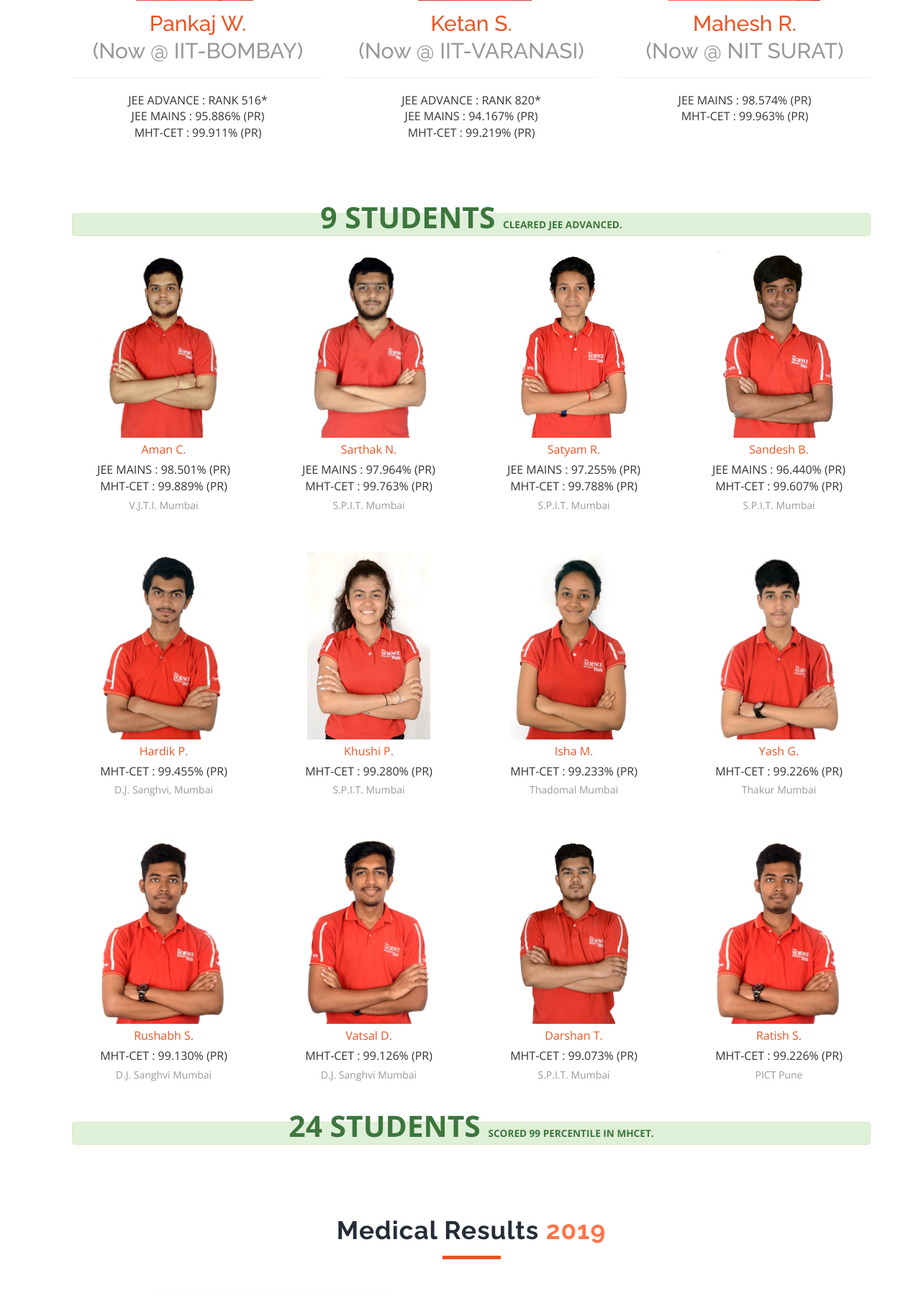
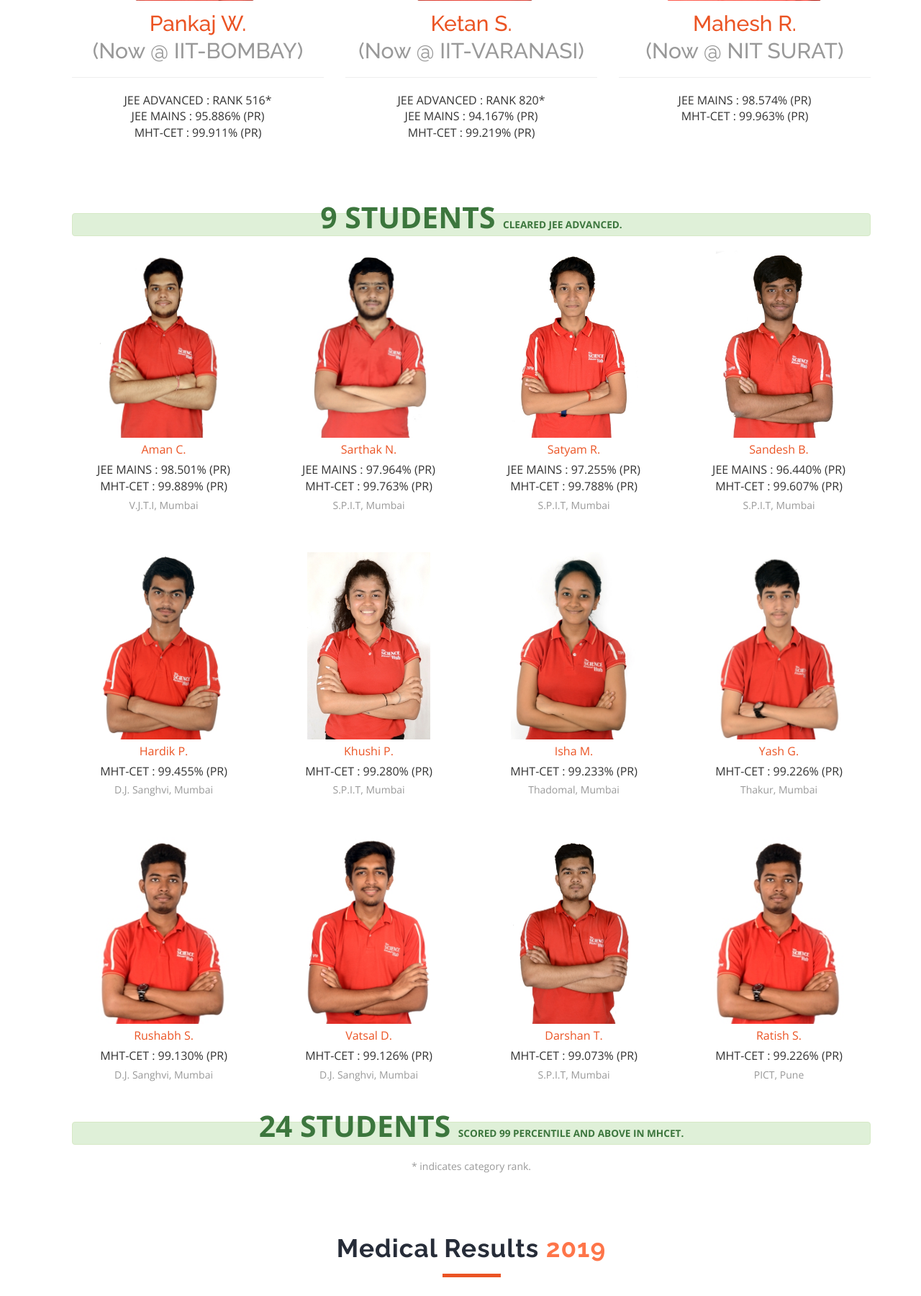
Before and after one commit to sunil007/tsphweb, a PHP site: page /result_2019.php in a window 1280 px wide. Shown: the part 1834-3634 px from the top of the page at 72% size. Run offline with PHP 8.4, Linux system fonts and the light colour scheme.

Commit message:
Modified stated changes in result 2018 and 2019 pages and changed color of mobile number in header+footer

```diff
--- a/css/JiSlider.css
+++ b/css/JiSlider.css
@@ -110,7 +110,7 @@
     padding: 0 30px;
     left:0%;
     right: 0;
-    bottom: 20%;
+    bottom: 2%;
     margin: auto;
     text-align: center;
 }
--- a/gallery.php
+++ b/gallery.php
@@ -16,10 +16,10 @@
 	</div>
 <!-- //banner -->
 
-	<!-- Modal2 -->
+	<!-- Modal2 >
 	<div class="modal fade" id="myModal3" tabindex="-1" role="dialog">
 		<div class="modal-dialog">
-		<!-- Modal content-->
+		<!-- Modal content>
 			<div class="modal-content">
 				<div class="modal-header">
 					<button type="button" class="close" data-dismiss="modal">&times;</button>
@@ -45,7 +45,7 @@
 
 <div class="contact">
 	<div class="container">
-		<h3 class="w3l_header w3_agileits_header">Our <span>Gallery</span></h3>
+		<h3 class="w3l_header w3_agileits_header">Our <span>Memories</span></h3>
 		<div class="inner_w3l_agile_grids-gal">
 			<div class="col-md-4 gallery-grid gallery1">
 				<a href="images/gallery/TSPH Classroom.jpg" class="swipebox"><img src="images/gallery/TSPH Classroom.jpg" class="img-responsive" alt="/">
--- a/include/footer.php
+++ b/include/footer.php
@@ -31,16 +31,16 @@
 					<p><b>BHAYANDAR BRANCH</b></p>
 					<p>First Floor, Ashoka Shopping Centre, Navghar Road,Near Shani Mandir, Near Railway Station, Bhayandar (E),</p>
 					<a class="agile-icon" href="https://goo.gl/maps/PTt6feQ9M98xwtnS9" style="color:#f24141; font-size:1.7em;"> <i class="fa fa-map-marker"></i></a>
-					<a href="tel:+918652375375" style="font-size:16px; color:white;" onMouseOver="this.style.color='cyan'"onMouseOut="this.style.color='#fff'">8652 375 375</a><a style="color:white;"> |</a>
-					<a href="tel:+918652374374" style="font-size:16px; color:white;" onMouseOver="this.style.color='cyan'"onMouseOut="this.style.color='#fff'">8652 374 374</a>
+					<a href="tel:+918652375375" style="font-size:16px; color:#1173f2;" onMouseOver="this.style.color='#00ba66'"onMouseOut="this.style.color='#1173f2'">8652 375 375</a><a style="color:white;"> |</a>
+					<a href="tel:+918652374374" style="font-size:16px; color:#1173f2;" onMouseOver="this.style.color='#00ba66'"onMouseOut="this.style.color='#1173f2'">8652 374 374</a>
 					<div style='height:20px'></div>
 				</div>
 				<div class="col-md-6 nopadding">
 					<p><b>MIRAROAD BRANCH</b></p>
 					<p>D/232, First Floor, Shanti Shopping Centre, Near Railway Station, Mira Road (E),</p>
 					<a class="agile-icon" href="https://g.page/TSPH-miraroad?share" style="color:#f24141; font-size:1.7em;"> <i class="fa fa-map-marker"></i></a>
-					<a href="tel:+918652371371" style="font-size:16px; color:white;" onMouseOver="this.style.color='cyan'"onMouseOut="this.style.color='#fff'">8652 371 371</a><a style="color:white;"> |</a>
-					<a href="tel:+918652373373" style="font-size:16px; color:white;" onMouseOver="this.style.color='cyan'"onMouseOut="this.style.color='#fff'">8652 373 373</a>
+					<a href="tel:+918652371371" style="font-size:16px; color:#1173f2;" onMouseOver="this.style.color='#00ba66'"onMouseOut="this.style.color='#1173f2'">8652 371 371</a><a style="color:white;"> |</a>
+					<a href="tel:+918652373373" style="font-size:16px; color:#1173f2;" onMouseOver="this.style.color='#00ba66'"onMouseOut="this.style.color='#1173f2'">8652 373 373</a>
 					<div style='height:20px'></div>
 
 				</div>
--- a/include/topNav.php
+++ b/include/topNav.php
@@ -26,11 +26,11 @@
 					</a>
 				</li>
 				<li>
-					<a href="tel:+918652375375" style='font-size:15px;' onMouseOver="this.style.color='cyan'"onMouseOut="this.style.color='#fff'">
+					<a href="tel:+918652375375" style='font-size:15px;' onMouseOver="this.style.color='#1173f2'"onMouseOut="this.style.color='#fff'">
 						<b class="fa fa-phone" aria-hidden="true"></b> +91 8652-375-375
 					</a>
 					<span style="border-left: 1px solid #cfcfcf;margin-left: 3px;">&nbsp;</span>
-					<a href="tel:+918652373373" style='font-size:15px;' onMouseOver="this.style.color='cyan'"onMouseOut="this.style.color='#fff'">
+					<a href="tel:+918652373373" style='font-size:15px;' onMouseOver="this.style.color='#1173f2'"onMouseOut="this.style.color='#fff'">
 						<b class="fa fa-phone" aria-hidden="true"></b> +91 8652-373-373
 					</a>
 				</li>
--- a/result_2019.php
+++ b/result_2019.php
@@ -75,7 +75,7 @@
 							<div class="studentdetail text-left"><h2>(Now @ IIT-HYDERABAD)</h2></div>
 							<hr>
 							<div class="studentname text-left">
-								JEE ADVANCE : RANK 437* <br>
+								JEE ADVANCED : RANK 437* <br>
 								<div style="height:10px;"></div>
 								JEE MAINS : 99.065% (PR) <br>
 								<div style="height:10px;"></div>
@@ -96,7 +96,7 @@
 						<div class="studentdetail text-center"><h2>(Now @ IIT-BOMBAY)</h2></div>
 						<hr>
 						<div class="text-center">
-							JEE ADVANCE : RANK 516* <br>
+							JEE ADVANCED : RANK 516* <br>
 							JEE MAINS : 95.886% (PR) <br>
 							MHT-CET : 99.911% (PR)
 						</div>
@@ -109,7 +109,7 @@
 						<div class="studentdetail text-center"><h2>(Now @ IIT-VARANASI)</h2></div>
 						<hr>
 						<div class="text-center">
-							JEE ADVANCE : RANK 820* <br>
+							JEE ADVANCED : RANK 820* <br>
 							JEE MAINS : 94.167% (PR) <br>
 							MHT-CET : 99.219% (PR)
 						</div>
@@ -151,7 +151,7 @@
 							JEE MAINS : 98.501% (PR) <br>
 							MHT-CET : 99.889% (PR)
 						</div>
-						<div class="studentdetail text-center">V.J.T.I. Mumbai</div>
+						<div class="studentdetail text-center">V.J.T.I, Mumbai</div>
 					</div>
 					<!-- SARTHAK N. -->
 					<div class="col-md-3 col-sm-6 wthree_services_grid_right">
@@ -161,7 +161,7 @@
 							JEE MAINS : 97.964%  (PR) <br>
 							MHT-CET : 99.763%  (PR)
 						</div>
-						<div class="studentdetail text-center">S.P.I.T. Mumbai</div>
+						<div class="studentdetail text-center">S.P.I.T, Mumbai</div>
 					</div>
 					<!-- SATYAM R. -->
 					<div class="col-md-3 col-sm-6 wthree_services_grid_right">
@@ -171,7 +171,7 @@
 							JEE MAINS : 97.255% (PR) <br>
 							MHT-CET : 99.788%  (PR)
 						</div>
-						<div class="studentdetail text-center">S.P.I.T. Mumbai</div>
+						<div class="studentdetail text-center">S.P.I.T, Mumbai</div>
 					</div>
 					<!-- SANDESH B. -->
 					<div class="col-md-3 col-sm-6 wthree_services_grid_right">
@@ -181,7 +181,7 @@
 							JEE MAINS : 96.440% (PR) <br>
 							MHT-CET : 99.607% (PR)
 						</div>
-						<div class="studentdetail text-center">S.P.I.T. Mumbai</div>
+						<div class="studentdetail text-center">S.P.I.T, Mumbai</div>
 					</div>
 
 					<div class="col-md-12">
@@ -204,7 +204,7 @@
 						<div class="text-center">
 							MHT-CET : 99.280% (PR)
 						</div>
-						<div class="studentdetail text-center">S.P.I.T. Mumbai</div>
+						<div class="studentdetail text-center">S.P.I.T, Mumbai</div>
 					</div>
 					<!-- ISHA M. -->
 					<div class="col-md-3 col-sm-6 wthree_services_grid_right">
@@ -213,7 +213,7 @@
 						<div class="text-center">
 							MHT-CET : 99.233% (PR)
 						</div>
-						<div class="studentdetail text-center">Thadomal Mumbai</div>
+						<div class="studentdetail text-center">Thadomal, Mumbai</div>
 					</div>
 					<!-- YASH G. -->
 					<div class="col-md-3 col-sm-6 wthree_services_grid_right">
@@ -222,7 +222,7 @@
 						<div class="text-center">
 							MHT-CET : 99.226% (PR)
 						</div>
-						<div class="studentdetail text-center">Thakur Mumbai</div>
+						<div class="studentdetail text-center">Thakur, Mumbai</div>
 					</div>
 
 					<div class="col-md-12">
@@ -236,7 +236,7 @@
 						<div class="text-center">
 							MHT-CET : 99.130% (PR)
 						</div>
-						<div class="studentdetail text-center">D.J. Sanghvi Mumbai</div>
+						<div class="studentdetail text-center">D.J. Sanghvi, Mumbai</div>
 					</div>
 
 					<!-- VATSAL D. -->
@@ -246,7 +246,7 @@
 						<div class="text-center">
 							MHT-CET : 99.126% (PR)
 						</div>
-						<div class="studentdetail text-center">D.J. Sanghvi Mumbai</div>
+						<div class="studentdetail text-center">D.J. Sanghvi, Mumbai</div>
 					</div>
 					<!-- DARSHAN T. -->
 					<div class="col-md-3 col-sm-6 wthree_services_grid_right">
@@ -255,7 +255,7 @@
 						<div class="text-center">
 							MHT-CET : 99.073% (PR)
 						</div>
-						<div class="studentdetail text-center">S.P.I.T. Mumbai</div>
+						<div class="studentdetail text-center">S.P.I.T, Mumbai</div>
 					</div>
 					<!-- RATISH S. -->
 					<div class="col-md-3 col-sm-6 wthree_services_grid_right">
@@ -264,7 +264,7 @@
 						<div class="text-center">
 							MHT-CET : 99.226% (PR)
 						</div>
-						<div class="studentdetail text-center">PICT Pune </div>
+						<div class="studentdetail text-center">PICT, Pune </div>
 					</div>
 
 					<div class="col-md-12">
@@ -275,9 +275,10 @@
 								<span>
 									<strong style="font-size: 3em;">24 STUDENTS </strong>
 								</span>
-								<span style="font-weight:bold;">SCORED 99 PERCENTILE IN MHCET.<span>
+								<span style="font-weight:bold;">SCORED 99 PERCENTILE AND ABOVE IN MHCET.<span>
 							</span>
 						</div>
+						<div class="studentdetail text-center">* indicates category rank.</div>
 
 					</div>
 					<!-- //2019 Eng Results-->
```
Also changed, not shown: result_2018.php (+16 -14 lines).
